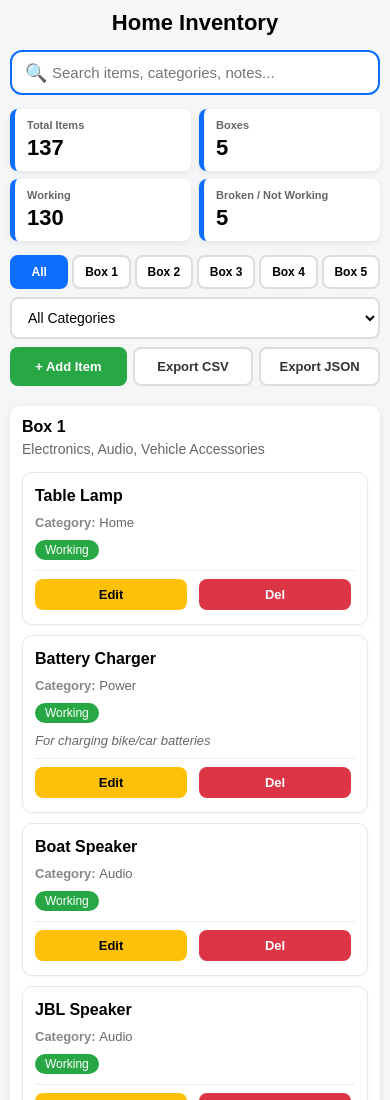
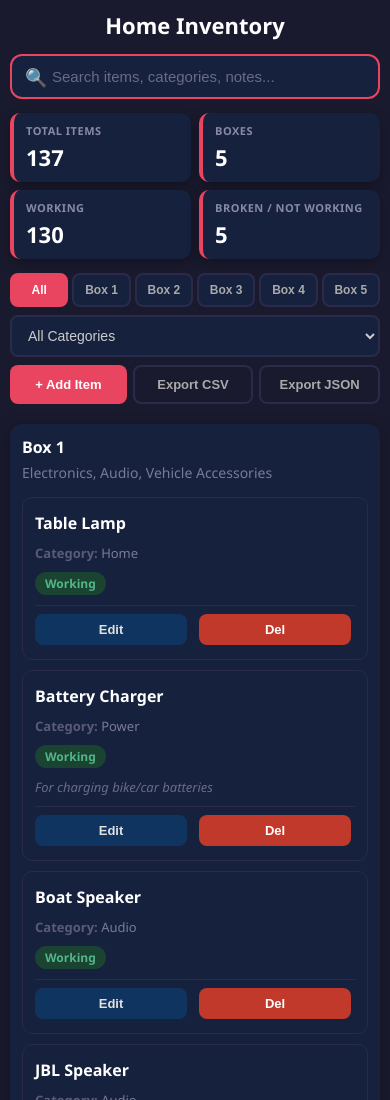
Before and after one commit to Shubham3521/inventory, a plain HTML site: page index.html in a window 390 px wide. Shown: the top 1100 px of the page. Drawn offline with Linux system fonts and the light colour scheme.

Commit message:
Dark mode theme: deep navy background, crimson accents, easy on the eyes

```diff
--- a/index.html
+++ b/index.html
@@ -3,14 +3,16 @@
 <head>
 <meta charset="UTF-8">
 <meta name="viewport" content="width=device-width, initial-scale=1.0">
+<meta name="theme-color" content="#1a1a2e">
 <title>Home Inventory</title>
 
 <style>
 *{box-sizing:border-box;margin:0;padding:0}
 
 body{
-    font-family:Arial,Helvetica,sans-serif;
-    background:#f4f6f8;
+    font-family:'Segoe UI',system-ui,-apple-system,sans-serif;
+    background:#1a1a2e;
+    color:#e0e0e0;
     padding:20px;
 }
 
@@ -23,6 +25,7 @@ h1{
     text-align:center;
     margin-bottom:20px;
     font-size:28px;
+    color:#fff;
 }
 
 /* Search */
@@ -36,13 +39,16 @@ h1{
     width:100%;
     padding:14px 20px 14px 45px;
     font-size:16px;
-    border:2px solid #ddd;
+    border:2px solid #2a2a4a;
     border-radius:12px;
     outline:none;
+    background:#16213e;
+    color:#eee;
     transition:border-color .2s;
 }
 
-.search-wrap input:focus{border-color:#0d6efd}
+.search-wrap input::placeholder{color:#6a6a8a}
+.search-wrap input:focus{border-color:#e94560}
 
 .search-icon{
     position:absolute;
@@ -50,7 +56,7 @@ h1{
     top:50%;
     transform:translateY(-50%);
     font-size:18px;
-    color:#999;
+    color:#6a6a8a;
 }
 
 /* Summary cards */
@@ -64,17 +70,17 @@ h1{
 .card{
     flex:1;
     min-width:120px;
-    background:#fff;
-    border-left:5px solid #0d6efd;
-    border-radius:8px;
-    padding:12px 15px;
-    box-shadow:0 2px 6px rgba(0,0,0,.08);
+    background:#16213e;
+    border-left:4px solid #e94560;
+    border-radius:10px;
+    padding:14px 16px;
+    box-shadow:0 4px 12px rgba(0,0,0,.3);
 }
 
-.card h2{font-size:13px;color:#666;margin-bottom:4px}
-.card .num{font-size:26px;font-weight:bold}
+.card h2{font-size:12px;color:#8888aa;margin-bottom:4px;text-transform:uppercase;letter-spacing:.5px}
+.card .num{font-size:26px;font-weight:bold;color:#fff}
 
-/* Toolbar: filters + actions */
+/* Toolbar */
 .toolbar{
     display:flex;
     gap:10px;
@@ -91,29 +97,31 @@ h1{
 
 .box-tab{
     padding:6px 14px;
-    border:2px solid #ddd;
+    border:2px solid #2a2a4a;
     border-radius:8px;
-    background:#fff;
+    background:#16213e;
+    color:#aaa;
     cursor:pointer;
     font-size:13px;
     font-weight:bold;
     transition:all .15s;
 }
 
-.box-tab:hover{border-color:#0d6efd;color:#0d6efd}
-.box-tab.active{background:#0d6efd;color:#fff;border-color:#0d6efd}
+.box-tab:hover{border-color:#e94560;color:#e94560}
+.box-tab.active{background:#e94560;color:#fff;border-color:#e94560}
 
 .cat-filter{
     padding:8px 12px;
-    border:2px solid #ddd;
+    border:2px solid #2a2a4a;
     border-radius:8px;
     font-size:13px;
     outline:none;
-    background:#fff;
+    background:#16213e;
+    color:#ccc;
     cursor:pointer;
 }
 
-.cat-filter:focus{border-color:#0d6efd}
+.cat-filter:focus{border-color:#e94560}
 
 .toolbar-right{
     margin-left:auto;
@@ -129,35 +137,35 @@ h1{
     font-size:13px;
     font-weight:bold;
     cursor:pointer;
-    transition:opacity .15s;
+    transition:all .15s;
 }
 
 .btn:hover{opacity:.85}
-.btn-primary{background:#0d6efd;color:#fff}
-.btn-success{background:#28a745;color:#fff}
-.btn-outline{background:#fff;border:2px solid #ddd;color:#333}
-.btn-outline:hover{border-color:#0d6efd;color:#0d6efd}
-.btn-danger{background:#dc3545;color:#fff}
-.btn-warning{background:#ffc107;color:#000}
+.btn-primary{background:#e94560;color:#fff}
+.btn-success{background:#e94560;color:#fff}
+.btn-outline{background:transparent;border:2px solid #2a2a4a;color:#aaa}
+.btn-outline:hover{border-color:#e94560;color:#e94560}
+.btn-danger{background:#c0392b;color:#fff}
+.btn-warning{background:#0f3460;color:#e0e0e0}
 .btn-sm{padding:4px 10px;font-size:12px}
 
 /* Table */
 .box-group{
-    background:#fff;
-    border-radius:10px;
+    background:#16213e;
+    border-radius:12px;
     padding:20px;
     margin-bottom:20px;
-    box-shadow:0 2px 8px rgba(0,0,0,.08);
+    box-shadow:0 4px 16px rgba(0,0,0,.3);
 }
 
-.box-group h2{margin-bottom:5px}
-.box-group .desc{color:#666;margin-bottom:15px;font-size:14px}
+.box-group h2{margin-bottom:5px;color:#fff}
+.box-group .desc{color:#7a7a9a;margin-bottom:15px;font-size:14px}
 
 table{width:100%;border-collapse:collapse}
 
 th{
-    background:#0d6efd;
-    color:white;
+    background:#0f3460;
+    color:#ccc;
     padding:10px;
     text-align:left;
     font-size:13px;
@@ -166,7 +174,7 @@ th{
     white-space:nowrap;
 }
 
-th:hover{background:#0b5ed7}
+th:hover{background:#153a6a}
 
 th .sort-arrow{
     display:inline-block;
@@ -179,30 +187,31 @@ th.sorted .sort-arrow{opacity:1}
 
 td{
     padding:10px;
-    border-bottom:1px solid #eee;
+    border-bottom:1px solid #1e2d4a;
     font-size:14px;
+    color:#ccc;
 }
 
-tr:hover{background:#f0f8ff}
+tr:hover{background:#1e2d4a}
 
 .badge{
     display:inline-block;
-    color:white;
     padding:3px 10px;
     border-radius:15px;
     font-size:12px;
     white-space:nowrap;
+    font-weight:600;
 }
 
-.working{background:#28a745}
-.broken{background:#dc3545}
-.notworking{background:#fd7e14}
-.spare{background:#ffc107;color:#000}
+.working{background:#1b4332;color:#52b788}
+.broken{background:#4a1525;color:#e94560}
+.notworking{background:#4a3010;color:#f0a040}
+.spare{background:#3a3510;color:#e0c040}
 
 .box-tag{
     display:inline-block;
-    background:#0d6efd;
-    color:white;
+    background:#0f3460;
+    color:#7fb3e0;
     padding:3px 10px;
     border-radius:6px;
     font-size:13px;
@@ -212,18 +221,18 @@ tr:hover{background:#f0f8ff}
 .no-results{
     text-align:center;
     padding:40px;
-    color:#999;
+    color:#5a5a7a;
     font-size:18px;
 }
 
 .result-count{
     text-align:center;
-    color:#666;
+    color:#7a7a9a;
     margin-bottom:15px;
     font-size:14px;
 }
 
-mark{background:#fff3cd;padding:1px 2px;border-radius:3px}
+mark{background:#e9456040;color:#ff8a9e;padding:1px 3px;border-radius:3px}
 
 .actions-cell{white-space:nowrap}
 .actions-cell .btn{margin-right:4px}
@@ -233,7 +242,7 @@ mark{background:#fff3cd;padding:1px 2px;border-radius:3px}
     display:none;
     position:fixed;
     inset:0;
-    background:rgba(0,0,0,.5);
+    background:rgba(0,0,0,.7);
     z-index:100;
     align-items:center;
     justify-content:center;
@@ -242,31 +251,36 @@ mark{background:#fff3cd;padding:1px 2px;border-radius:3px}
 .modal-overlay.open{display:flex}
 
 .modal{
-    background:#fff;
-    border-radius:12px;
+    background:#16213e;
+    border:1px solid #2a2a4a;
+    border-radius:14px;
     padding:25px;
     width:90%;
     max-width:500px;
-    box-shadow:0 10px 40px rgba(0,0,0,.2);
+    box-shadow:0 20px 60px rgba(0,0,0,.5);
 }
 
-.modal h2{margin-bottom:20px}
+.modal h2{margin-bottom:20px;color:#fff}
 
 .form-group{margin-bottom:15px}
-.form-group label{display:block;font-size:13px;font-weight:bold;margin-bottom:5px;color:#555}
+.form-group label{display:block;font-size:13px;font-weight:bold;margin-bottom:5px;color:#8888aa}
 
 .form-group input,
 .form-group select{
     width:100%;
     padding:10px 12px;
-    border:2px solid #ddd;
+    border:2px solid #2a2a4a;
     border-radius:8px;
     font-size:14px;
     outline:none;
+    background:#1a1a2e;
+    color:#eee;
 }
 
+.form-group input::placeholder{color:#5a5a7a}
+
 .form-group input:focus,
-.form-group select:focus{border-color:#0d6efd}
+.form-group select:focus{border-color:#e94560}
 
 .modal-actions{
     display:flex;
@@ -278,7 +292,7 @@ mark{background:#fff3cd;padding:1px 2px;border-radius:3px}
 .footer{
     text-align:center;
     margin-top:30px;
-    color:#999;
+    color:#4a4a6a;
     font-size:13px;
 }
 
@@ -304,22 +318,20 @@ mark{background:#fff3cd;padding:1px 2px;border-radius:3px}
     .box-group{padding:12px;margin-bottom:14px}
     .box-group h2{font-size:16px}
 
-    /* Cards instead of table */
     table{display:block}
     thead{display:none}
     tbody{display:block}
 
     tr{
         display:block;
-        border:1px solid #e8e8e8;
+        border:1px solid #2a2a4a;
         border-radius:10px;
         padding:12px;
         margin-bottom:10px;
-        background:#fff;
-        box-shadow:0 1px 3px rgba(0,0,0,.05);
+        background:#16213e;
     }
 
-    tr:hover{background:#f8f9fa}
+    tr:hover{background:#1e2d4a}
 
     td{
         display:block;
@@ -332,23 +344,24 @@ mark{background:#fff3cd;padding:1px 2px;border-radius:3px}
         font-weight:bold;
         font-size:16px;
         margin-bottom:6px;
+        color:#fff;
     }
 
     .td-box{margin-bottom:6px}
 
     .td-cat{
-        color:#666;
+        color:#7a7a9a;
         font-size:13px;
     }
 
-    .td-cat::before{content:"Category: ";font-weight:600;color:#888}
+    .td-cat::before{content:"Category: ";font-weight:600;color:#5a5a7a}
 
     .td-cond{margin:6px 0}
 
     .td-notes:empty{display:none}
     .td-notes{
         font-size:13px;
-        color:#666;
+        color:#6a6a8a;
         font-style:italic;
         margin-bottom:6px;
     }
@@ -358,7 +371,7 @@ mark{background:#fff3cd;padding:1px 2px;border-radius:3px}
         gap:8px;
         margin-top:8px;
         padding-top:8px;
-        border-top:1px solid #eee;
+        border-top:1px solid #2a2a4a;
     }
 
     .actions-cell .btn{
```
